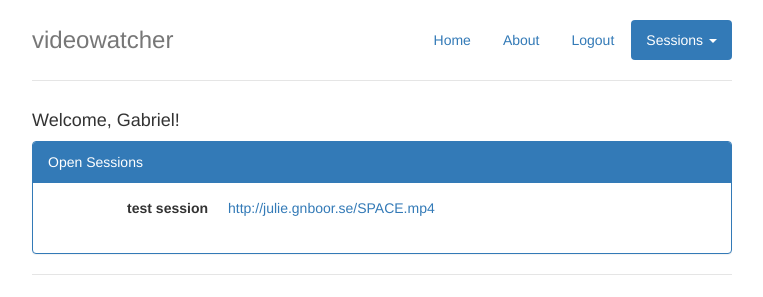
After one commit to gnboorse/videowatcher, a Flask app: page /session_list in a window 1280 px wide. The commit adds this page. Shown: the top 297 px of the page, without its empty margins (258-1021 px from the left). Run offline with Flask 2, Linux system fonts and the light colour scheme; a user stored in the database is signed in; data comes from the database, SQL or seed files in the repository; both versions use the stored data as it was after the commit; some libraries are stand-ins or nearby versions.

Commit message:
Session directory page template and authenticated user template

```diff
--- /dev/null
+++ b/videowatcher/templates/sessions.htm
@@ -0,0 +1,21 @@
+{% extends "template.htm" %}
+
+{% block sessionactive %}active {% endblock %}
+
+{% block page_content %}
+
+<h4>Welcome, {{ current_user.username }}! </h4>
+
+<div class="panel panel-primary">
+    <div class="panel-heading">Open Sessions</div>
+    <div class="panel-body">
+     <dl class="dl-horizontal">
+            {% for session in sessions %}
+                <dt>{{ session.title }}</dt><dd><a href="{{ s_url }}{{ session.id }}">{{ session.video_src }}</a></dd>
+            {% endfor %}
+        </dl>
+    </div>
+</div>
+
+
+{% endblock %}
--- a/videowatcher/templates/template.htm
+++ b/videowatcher/templates/template.htm
@@ -26,7 +26,23 @@
       <ul class="nav nav-pills pull-right">
         <li role="presentation" class="{%block homeactive %}{% endblock %}"><a href="/">Home</a></li>
         <li role="presentation" class="{%block aboutactive %}{% endblock %}"><a href="/about">About</a></li>
+        {% if current_user.is_authenticated %}
+        <li role="presentation"><a href="/logout">Logout</a></li>
+        <li role="presentation" class="dropdown {%block sessionactive %}{% endblock %}">
+            <a class="dropdown-toggle" data-toggle="dropdown" href="/session_list" role="button" aria-haspopup="true" aria-expanded="false">
+              Sessions <span class="caret"></span>
+            </a>
+            <ul class="dropdown-menu">
+              <li><a href="/session_list">List All</a></li>
+              <li role="separator" class="divider"></li>
+              {% for session in sessions %}
+                <li><a href="{{ s_url }}{{ session.id }}">{{ session.title }}</a></li>
+            {% endfor %}
+            </ul>
+        </li>
+        {% else %}
         <li role="presentation" class="{%block loginactive %}{% endblock %}"><a href="/login">Login</a></li>
+        {% endif %}
       </ul>
     </nav>
     <h3 class="text-muted">{{ w.appTitle }}</h3>
--- a/videowatcher/views.py
+++ b/videowatcher/views.py
@@ -4,7 +4,7 @@ from . import app, winf, db, login_manager
 from .models import watchuser, watchsession
 from .forms import LoginForm
 from flask import url_for, render_template, redirect, request, url_for, flash
-from flask_login import login_required, login_user
+from flask_login import login_required, login_user, logout_user, current_user
 
 import json
 
@@ -13,28 +13,44 @@ import json
 #home page
 @app.route('/')
 def index():
-
-    return render_template('index.htm', w=winf)
+    sessionList = watchsession.query.all() #all sessions in database
+    sUrl = url_for('session')
+    return render_template('index.htm', w=winf, s_url = sUrl, sessions = sessionList)
 
 
 #login page makes sure login is validated
 #otherwise it will flash a response back
 @app.route('/login', methods = ['GET', 'POST'])
 def login():
+    #create the loginform from forms.py
     form = LoginForm()
+
+    if current_user.is_authenticated:
+        #if they're already signed in, go to the list
+        return redirect(url_for('session_list'))
+
     if form.validate_on_submit():
         user = watchuser.query.filter_by(email=form.email.data).first()
         if user is not None and user.verify_password(form.password.data):
             login_user(user, form.remember_me.data)
-            return redirect(request.args.get('next') or url_for('index'))
+            return redirect(request.args.get('next') or url_for('session_list'))
         flash('Invalid username or password.')
     return render_template('login.htm', w = winf, form=form)
 
+#handle logout
+@app.route('/logout')
+@login_required
+def logout():
+    logout_user()
+    flash('You have been logged out.')
+    return redirect(url_for('index'))
 
 #basic about page
 @app.route('/about')
 def about():
-    return render_template('about.htm', w=winf)
+    sessionList = watchsession.query.all() #all sessions in database
+    sUrl = url_for('session')
+    return render_template('about.htm', w=winf, s_url = sUrl, sessions = sessionList)
 
 
 #HTML5 player
@@ -51,6 +67,14 @@ def session(sid=None):
         #else: fail gracefully
     return redirect(url_for('index')) #change this to be sessions list page
 
+#directory of all open sessions to join
+#automatically generates a list of all links
+@app.route('/session_list')
+@login_required
+def session_list():
+    sessionList = watchsession.query.all() #all sessions in database
+    sUrl = url_for('session')
+    return render_template('sessions.htm', w = winf, sessions = sessionList, s_url = sUrl)
 
 #this is the main JSON handler for synchronizing playback
 @app.route('/session_handle/', methods=['GET', 'POST'])
```
Also changed, not shown: videowatcher/data.sqlite.
